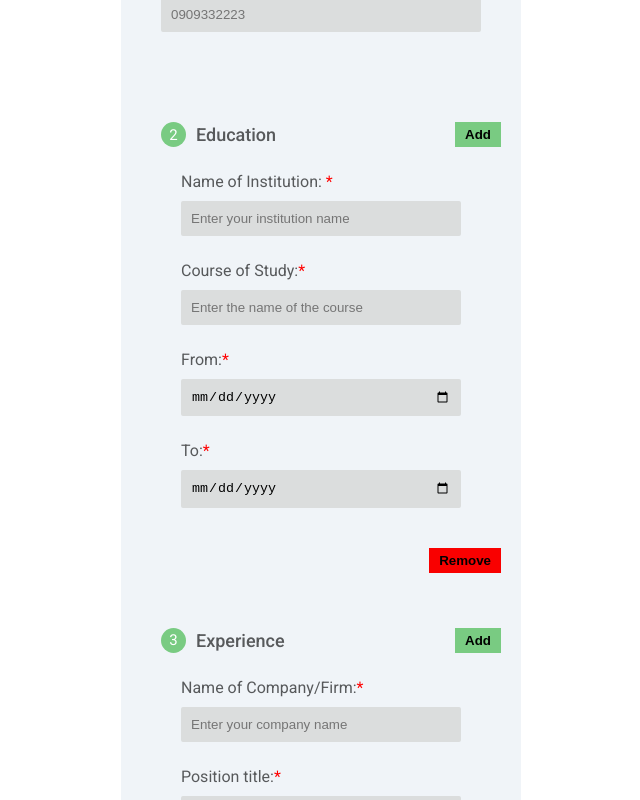
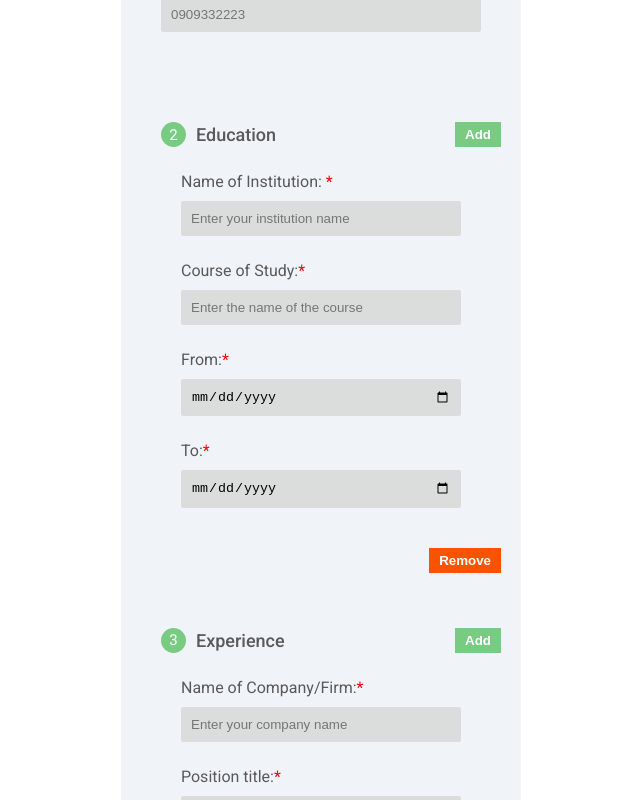
Before and after one commit to Olayinka-2/CV_maker, a React (Vite) app: page / in a window 1280 px wide. Shown: the part 740-1540 px from the top of the page, without its empty margins (319-959 px from the left). Built offline with nearby package versions, Linux system fonts and the light colour scheme; a web font is replaced by a local one.

Commit message:
change button font color

```diff
--- a/src/index.css
+++ b/src/index.css
@@ -289,6 +289,7 @@ main {
 
 .addToggle button {
   background-color: #79CB82;
+  color: #fff;
   padding: .5rem 1rem;
   font-weight: 600;
   outline: none;
@@ -297,7 +298,8 @@ main {
 }
 
 .removeToggle button {
-  background-color: #f90000;
+  background-color: #f95300;
+  color: #fff;
   padding: .5rem 1rem;
   font-weight: 600;
   outline: none;
```
